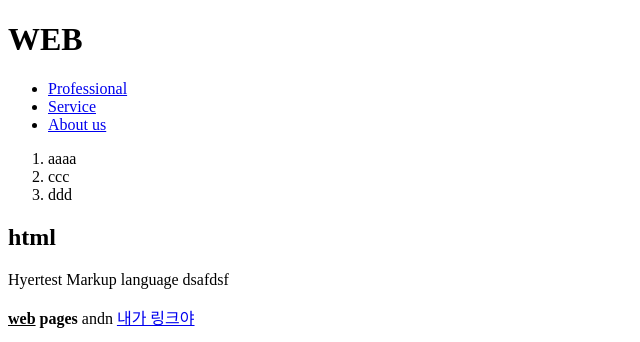
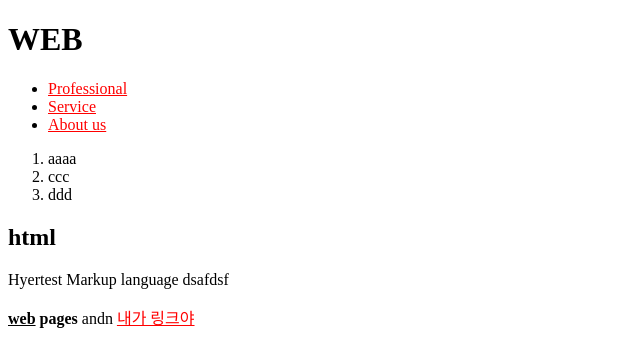
Before and after one commit to pajussanai/han-law, a plain HTML site: page index.html in a window 1280 px wide. Shown: the top 342 px of the page, without its empty margins (0-640 px from the left). Drawn offline with Linux system fonts and the light colour scheme.

Commit message:
modified index.html

```diff
--- a/index.html
+++ b/index.html
@@ -4,6 +4,11 @@
   <head>
     <title>한영주 변호사 공식홈페이지</title>
     <meta charset="utf-8">
+    <style>
+      a {
+        color:red;
+      }
+    </style>
   </head>
 
   <body>
@@ -13,6 +18,13 @@
       <li> <a href="pages/service.html">Service</a> </li>
       <li> <a href="pages/about_us.html">About us</a> </li>
     </ul>
+    <!--
+    <ul>
+      <li> <a href="pages/professional.html">Professional</a> </li>
+      <li> <a href="pages/service.html">Service</a> </li>
+      <li> <a href="pages/about_us.html">About us</a> </li>
+    </ul>
+  -->
     <ol>
       <li> aaaa </li>
       <li> ccc </li>
```
